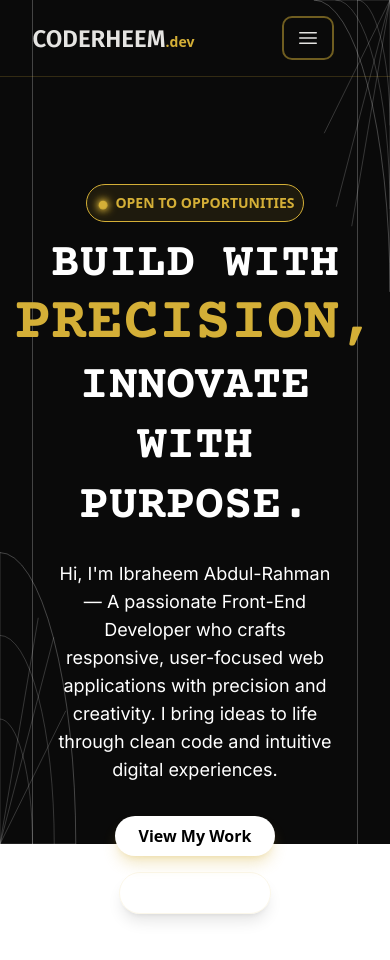
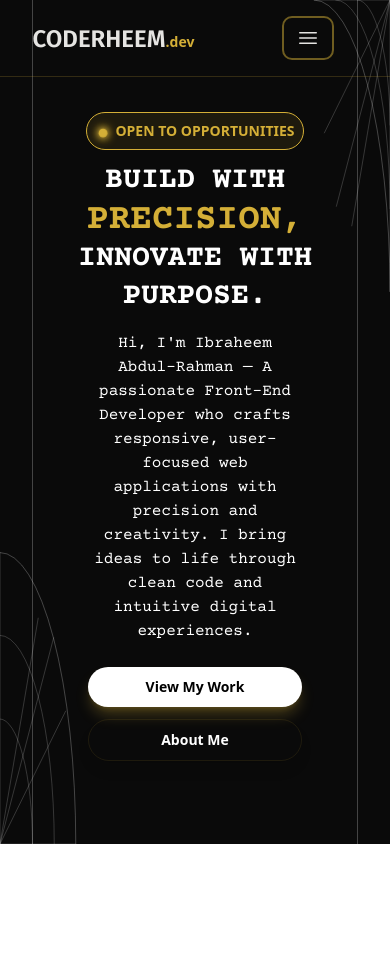
Before and after one commit to CodeRheem/portfolio.ia, a React (Vite) app: page / in a window 390 px wide. Shown: the top 960 px of the page. After the commit the page ends 908 px from the top, so only its background shows below. Built offline with nearby package versions, Linux system fonts and the light colour scheme; a web font is replaced by a local one.

Commit message:
responsiveness

```diff
--- a/src/components/HeroSection.tsx
+++ b/src/components/HeroSection.tsx
@@ -2,40 +2,40 @@ import GlowingButton from "./GlowingButton";
 
 export default function HeroSection() {
   return (
-    <section className="min-h-[60vh] flex flex-col justify-center items-center text-center py-20 md:py-32 mt-26">
+    <section className="min-h-[60vh] flex flex-col justify-center items-center text-center px-4 sm:px-6 lg:px-8 py-12 sm:py-16 md:py-20 lg:py-32 mt-16 sm:mt-20 md:mt-26">
       <GlowingButton />
-      <h1 className="text-5xl md:text-7xl font-bold mb-6 leading-tight text-white courier-prime-bold">
+
+      <h1 className="text-3xl sm:text-4xl md:text-5xl lg:text-6xl xl:text-7xl font-bold mb-4 sm:mb-6 leading-tight text-white courier-prime-bold">
         BUILD WITH <br />
-        <span className="text-luxury-gold font-semibold text-6xl">
+        <span className="text-luxury-gold font-semibold text-4xl sm:text-5xl md:text-6xl lg:text-7xl">
           PRECISION,
         </span>{" "}
         <br />
         INNOVATE WITH PURPOSE.
       </h1>
-      <p
-        className="text-lg md:text-xl text-text-secondary-light dark:text-text-secondary-dark mb-8 max-w-3xl text-white"
-        style={{ fontFamily: "'Inter', sans-serif" }}
-      >
+
+      <p className="text-base sm:text-lg md:text-xl text-text-secondary-light dark:text-text-secondary-dark mb-6 sm:mb-8 max-w-sm sm:max-w-xl md:max-w-2xl lg:max-w-3xl text-white courier-prime-regular px-4">
         Hi, I'm Ibraheem Abdul-Rahman — A passionate Front-End Developer who
         crafts responsive, user-focused web applications with precision and
         creativity. I bring ideas to life through clean code and intuitive
         digital experiences.
       </p>
-      <div className="flex flex-wrap gap-4 justify-center">
+
+      <div className="flex flex-col sm:flex-row flex-wrap gap-3 sm:gap-4 justify-center w-full max-w-md sm:max-w-none px-4">
         <a
           href="#projects"
-          className="relative bg-white text-black font-semibold px-6 py-2 rounded-full shadow-lg shadow-luxury-gold/30 hover:scale-105 hover:shadow-xl hover:shadow-luxury-gold/40 hover:bg-luxury-gold transition-all duration-500 group"
+          className="relative bg-white text-black font-semibold px-6 sm:px-8 py-2.5 sm:py-3 rounded-full shadow-lg shadow-luxury-gold/30 hover:scale-105 hover:shadow-xl hover:shadow-luxury-gold/40 hover:bg-luxury-gold transition-all duration-500 group text-sm sm:text-base"
         >
           <span className="relative z-10">View My Work</span>
-          <span className="absolute -inset-1 border-2 border-luxury-gold bg-luxury-gold opacity-0 group-hover:opacity-100 transition-all duration-500"></span>
+          <span className="absolute -inset-1 border-2 border-luxury-gold bg-luxury-gold opacity-0 group-hover:opacity-100 transition-all duration-500 rounded-full"></span>
         </a>
 
         <a
           href="#contact"
-          className="relative bg-transparent border border-luxury-gold/10 text-white font-semibold px-9 py-2 rounded-full shadow-lg hover:bg-luxury-gold/20 hover:scale-105 transition-all duration-500 group"
+          className="relative bg-transparent border border-luxury-gold/10 text-white font-semibold px-8 sm:px-10 py-2.5 sm:py-3 rounded-full shadow-lg hover:bg-luxury-gold/20 hover:scale-105 transition-all duration-500 group text-sm sm:text-base"
         >
           <span className="relative z-10">About Me</span>
-          <span className="absolute -inset-0.5 border border-luxury-gold opacity-0 group-hover:opacity-100 transition-all duration-500"></span>
+          <span className="absolute -inset-0.5 border border-luxury-gold opacity-0 group-hover:opacity-100 transition-all duration-500 rounded-full"></span>
         </a>
       </div>
     </section>
--- a/src/components/Navbar.tsx
+++ b/src/components/Navbar.tsx
@@ -48,7 +48,7 @@ const Navbar = () => {
   return (
     <nav className={`fixed mx-auto top-0 left-0 right-0 z-50 transition-all duration-300 ${
       scrolled
-        ? 'border-b border-luxury-gold/20 shadow-2xl shadow-luxury-gold/10'
+        ? 'border-b border-luxury-gold/20 shadow-2xl shadow-luxury-gold/10 bg-black/50 backdrop-blur-sm'
         : 'bg-transparent'
     }`}>
       {/* Content centered within the vertical grid lines (8.33% from each side) */}
```
